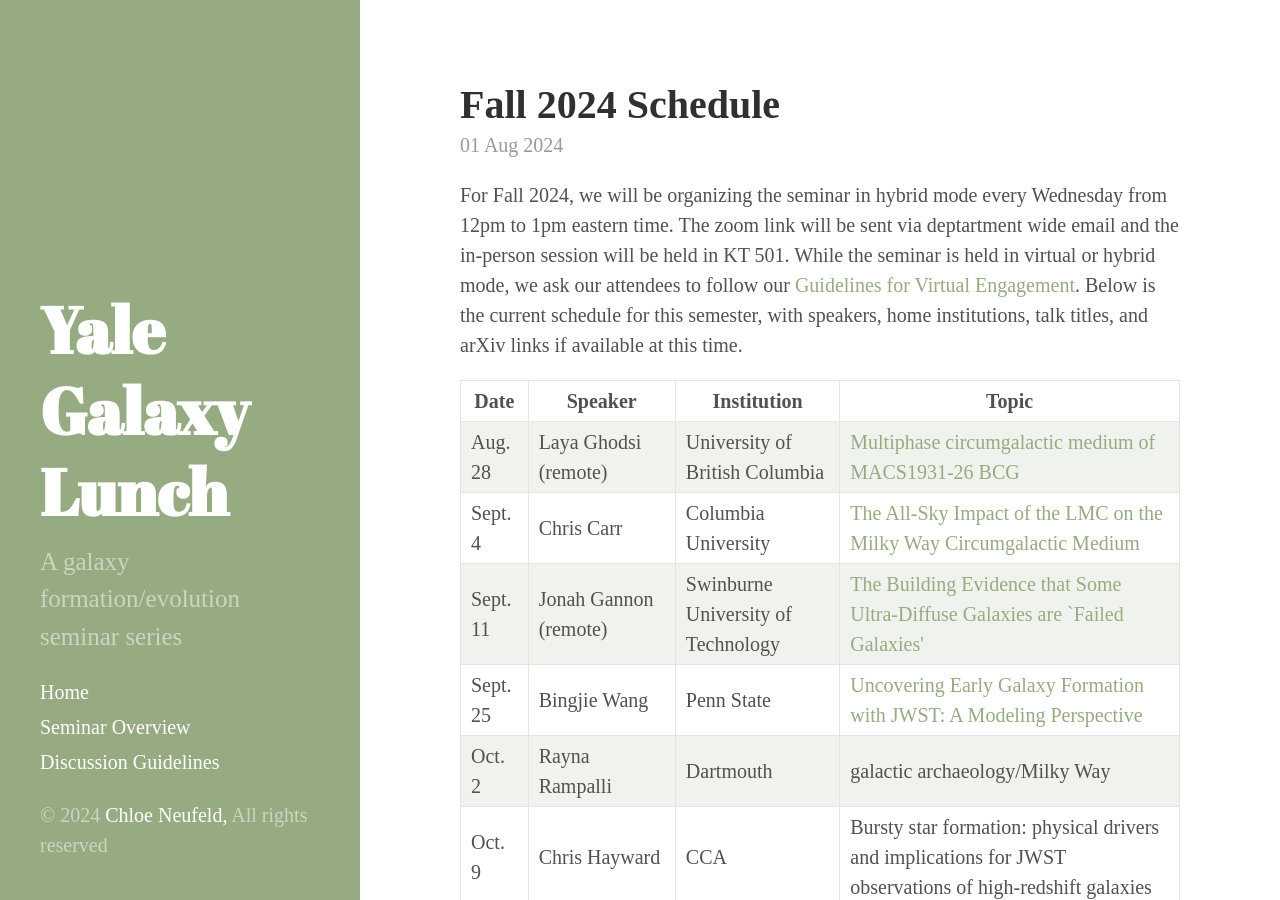
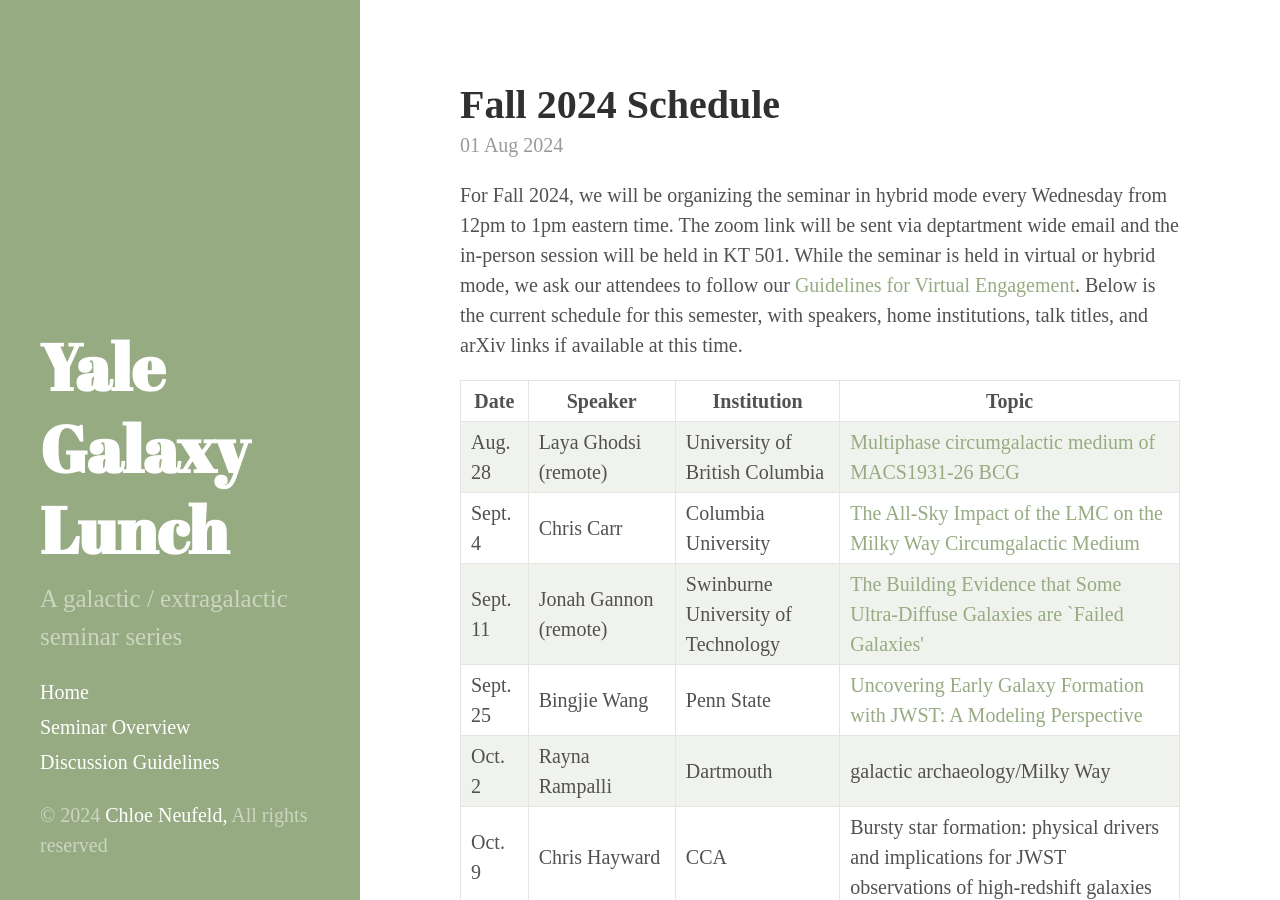
Before and after one commit to yalegalaxylunch/yalegalaxylunch.github.io, a Jekyll site: the page built from index.html, in a window 1280 px wide and 900 px high. Built offline with Jekyll 4.4.1, drawn with Linux system fonts in a browser that asks for light colours; the list of posts is cut into pages by our own code.

```diff
--- a/_config.yml
+++ b/_config.yml
@@ -11,7 +11,7 @@
 # Setup
 title: Yale Galaxy Lunch
 tagline: 'Yale Galaxy Lunch'
-description: 'A galaxy formation/evolution seminar series'
+description: 'A galactic / extragalactic seminar series'
 url: https://yalegalaxylunch.github.io/
 baseurl: "https://yalegalaxylunch.github.io/"
 
```
